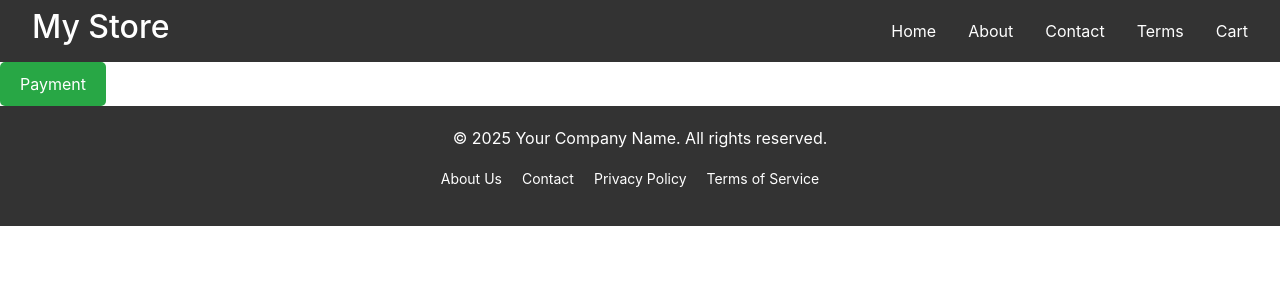
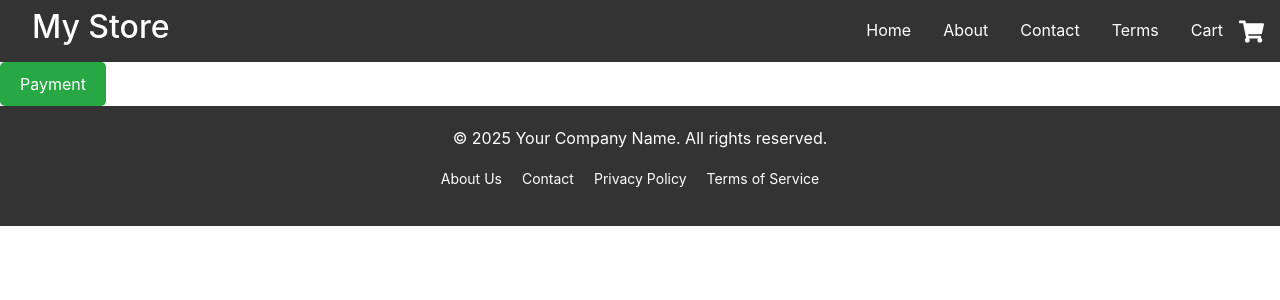
Before and after one commit to SravanthiMarpu/productsite, a React (Create React App) app: page /cart in a window 1280 px wide. Shown: the top 300 px of the page. Built offline with nearby package versions, Linux system fonts and the light colour scheme.

Commit message:
committing shopping cart icon changes

```diff
--- a/src/Components/Navbar.jsx
+++ b/src/Components/Navbar.jsx
@@ -1,7 +1,9 @@
 // src/components/Navbar.js
 import React from 'react';
+import { FaShoppingCart } from 'react-icons/fa';
 import { Link } from 'react-router-dom';
 //import {Navbar,FormControl} from "react-bootstrap"
+
 const Navbar = () => (
   <nav className="navbar">
     <Link to="/">
@@ -21,7 +23,9 @@ const Navbar = () => (
       <Link to="/contact">Contact</Link>
       <Link to="/terms">Terms</Link>
       <Link to="/cart">Cart</Link>
+      <FaShoppingCart color ="white" fontSize="25px"/>
     </div>
+
   </nav>
 );
 
```
